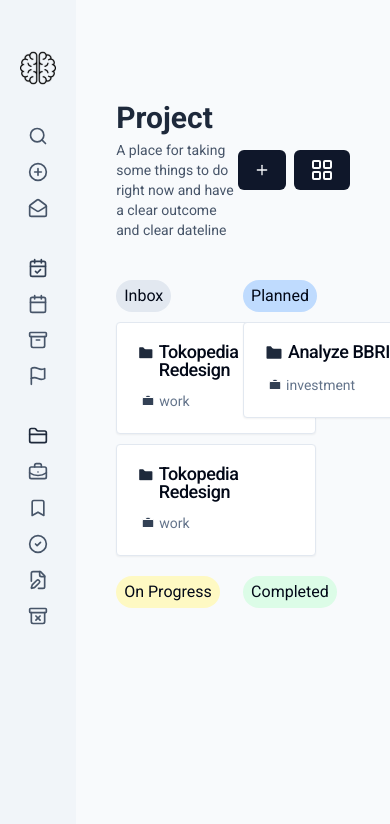
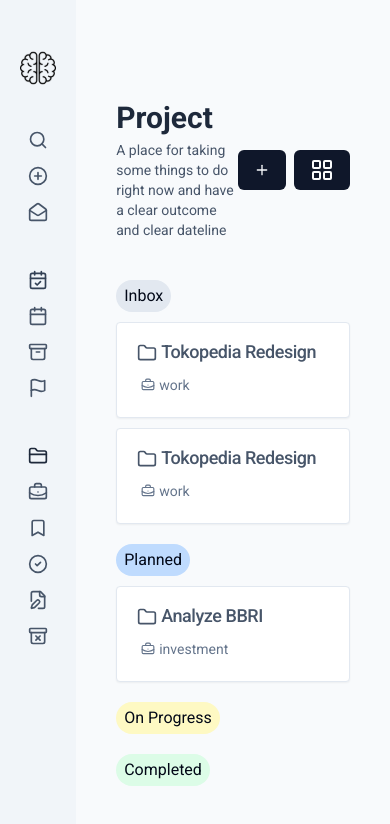
Before and after one commit to wanhasibala/second-brain, a Next.js app: page /project in a window 390 px wide. Shown: the top 824 px of the page. Built offline with nearby package versions, Linux system fonts and the light colour scheme.

Commit message:
feat- auth part 1

```diff
--- a/app/(dashboard)/(components)/Inbox.tsx
+++ b/app/(dashboard)/(components)/Inbox.tsx
@@ -8,7 +8,7 @@
 export const Inbox = () => {
   return (
     <div className="mb-10">
-      <h4 className="text-lg font-medium">INBOX</h4>
+      {/* <h4 className="text-lg font-medium">INBOX</h4> */}
       <div className=" py-5 flex flex-col gap-5">
         <div className="w-full border-b flex gap-5 border-slate-400">
           <HeaderRow name="Resources">
@@ -48,7 +48,7 @@
 
 const List = ({ title, area }: { title: string; area: string }) => {
   return (
-    <div className="flex w-full justify-between">
+    <div className="flex w-full justify-between border border-slate-200 rounded-sm p-2">
       <div className="flex gap-1 items-center">
         <Bookmark  size={18} />
         <p>{title}</p>
--- a/app/(dashboard)/(components)/leftSidebar.tsx
+++ b/app/(dashboard)/(components)/leftSidebar.tsx
@@ -39,7 +39,7 @@
           </h3>
         </Link>
         {/* TOOLS */}
-        <div className=" gap-4 flex flex-col ">
+        <div className=" gap-2 flex flex-col ">
           <TabNav name="Search" href="/">
             <Search size={20} />
           </TabNav>
@@ -51,7 +51,7 @@
           </TabNav>
         </div>
         {/* DATED */}
-        <div className=" gap-4 flex flex-col ">
+        <div className=" gap-2 flex flex-col ">
           <p className="text-xs text-slate-500 lg:block hidden">Dated</p>
           <TabNav name="Today" href="/today">
             <CalendarCheck size={20} className="text-slate-700" />
@@ -69,7 +69,7 @@
 
         {/* PARA */}
 
-        <div className=" gap-4 flex flex-col ">
+        <div className=" gap-2 flex flex-col ">
           <p className="text-xs  text-slate-500 lg:block hidden">PARA</p>
           <TabNav name="Project" href="/project">
             <FolderClosed size={20} className="text-slate-800" />
@@ -104,7 +104,7 @@
   return (
     <Link
       href={href}
-      className="flex items-center gap-2 cursor-pointer text-slate-600 text-sm font-medium "
+      className="flex items-center gap-2 px-2 py-1 cursor-pointer text-slate-600 text-sm font-medium hover:bg-slate-200 rounded-md"
     >
       <>{children}</>
       <p className="lg:block hidden">{name}</p>
--- a/app/(dashboard)/area/page.tsx
+++ b/app/(dashboard)/area/page.tsx
@@ -55,7 +55,7 @@
   return (
     <Link
       className="flex  items-center gap-1  hover:bg-slate-100 w-fit "
-      href="/"
+      href="/project"
     >
       <File size={14} className="text-slate-500" />
       <p className="text-sm  text-slate-500">{project}</p>
--- a/app/(dashboard)/layout.tsx
+++ b/app/(dashboard)/layout.tsx
@@ -2,11 +2,16 @@
 import { PropsWithChildren } from "react";
 import LeftSidebar from "./(components)/leftSidebar";
 import RightSidebar from "./(components)/rightSidebar";
+import { ResizableHandle, ResizablePanel, ResizablePanelGroup } from "@/components/ui/resizable";
 export default function Page({ children }: PropsWithChildren) {
   return (
     <>
+
       <div className="flex bg-slate-50 justify-between h-[100vh]  ">
+
+
         <LeftSidebar  />
+
         <main className="w-full xl:px-[120px] pt-[100px] flex flex-col px-10 overflow-x-auto">
           {children}
         </main>
--- a/app/(dashboard)/project/page.tsx
+++ b/app/(dashboard)/project/page.tsx
@@ -5,11 +5,7 @@
   CardHeader,
   CardTitle,
 } from "@/components/ui/card";
-import {
-  BriefcaseBusiness,
-  Folder,
-  LayoutGrid,
-} from "lucide-react";
+import { BriefcaseBusiness, Folder, LayoutGrid } from "lucide-react";
 import Link from "next/link";
 import { Header } from "../(components)/Header";
 
@@ -24,7 +20,7 @@
           <LayoutGrid />
         </Button>
       </Header>
-    <div className="w-full grid lg:grid-cols-3 grid-cols-2  gap-5">
+      <div className="w-full grid lg:grid-cols-3 sm:grid-cols-2 grid-cols-1 gap-5">
         {/* INBOX */}
         <div className="flex flex-col gap-2.5">
           <p className="bg-slate-200 px-2 py-1 w-fit rounded-full">Inbox</p>
@@ -53,12 +49,12 @@
   return (
     <Card className="min-w-[200px] rounded-sm">
       <CardHeader className="w-full">
-        <CardTitle className="flex w-full gap-1 mb-1">
-          <Folder fill="#1E293B" size={20} stroke="#fff" /> {title}
+        <CardTitle className="flex w-full gap-1 mb-1 text-slate-600">
+          <Folder  size={20}  /> {title}
         </CardTitle>
         <Link href="/area">
           <CardDescription className="flex gap-1 hover:bg-slate-50 w-fit px-1 py-0.5 rounded-md underline-offset-4 items-center">
-            <BriefcaseBusiness fill="#334155" size={14} stroke="#ffffff" />
+            <BriefcaseBusiness size={14}  />
             {area}
           </CardDescription>
         </Link>
--- a/app/(dashboard)/task/page.tsx
+++ b/app/(dashboard)/task/page.tsx
@@ -14,7 +14,7 @@
 const Page = () => {
   return (
     <>
-      <Header title="Task" description="Manage your tasks"></Header>
+      <Header title="Task" description="Manage your tasks"/>
       <div className="w-full">
         <div className=" py-5 flex flex-col gap-5">
           <div className="w-full border-b flex gap-5 border-slate-400">
--- a/app/app/(component)/Hero.tsx
+++ b/app/app/(component)/Hero.tsx
@@ -9,7 +9,7 @@
         <div className="py-[4px] px-[10px] bg-slate-700 rounded-full text-slate-100 text-sm w-fit">
           Inspired by Thiago Forte Books
         </div>
-        <h1 className="text-4xl max-w-[600px] text-center font-bold mt-[10px] text-slate-950">
+        <h1 className="text-6xl mx-[120px] max-w-[960px] text-center font-bold mt-[10px] text-slate-950">
           Empower your productivity with a digital second brain
         </h1>
         <p className="my-[40px] max-w-[600px] text-xl font-normal text-center">
--- /dev/null
+++ b/components/ui/resizable.tsx
@@ -0,0 +1,45 @@
+"use client"
+
+import { GripVertical } from "lucide-react"
+import * as ResizablePrimitive from "react-resizable-panels"
+
+import { cn } from "@/lib/utils"
+
+const ResizablePanelGroup = ({
+  className,
+  ...props
+}: React.ComponentProps<typeof ResizablePrimitive.PanelGroup>) => (
+  <ResizablePrimitive.PanelGroup
+    className={cn(
+      "flex h-full w-full data-[panel-group-direction=vertical]:flex-col",
+      className
+    )}
+    {...props}
+  />
+)
+
+const ResizablePanel = ResizablePrimitive.Panel
+
+const ResizableHandle = ({
+  withHandle,
+  className,
+  ...props
+}: React.ComponentProps<typeof ResizablePrimitive.PanelResizeHandle> & {
+  withHandle?: boolean
+}) => (
+  <ResizablePrimitive.PanelResizeHandle
+    className={cn(
+      "relative flex w-px items-center justify-center bg-border after:absolute after:inset-y-0 after:left-1/2 after:w-1 after:-translate-x-1/2 focus-visible:outline-none focus-visible:ring-1 focus-visible:ring-ring focus-visible:ring-offset-1 data-[panel-group-direction=vertical]:h-px data-[panel-group-direction=vertical]:w-full data-[panel-group-direction=vertical]:after:left-0 data-[panel-group-direction=vertical]:after:h-1 data-[panel-group-direction=vertical]:after:w-full data-[panel-group-direction=vertical]:after:-translate-y-1/2 data-[panel-group-direction=vertical]:after:translate-x-0 [&[data-panel-group-direction=vertical]>div]:rotate-90",
+      className
+    )}
+    {...props}
+  >
+    {withHandle && (
+      <div className="z-10 flex h-4 w-3 items-center justify-center rounded-sm border bg-border">
+        <GripVertical className="h-2.5 w-2.5" />
+      </div>
+    )}
+  </ResizablePrimitive.PanelResizeHandle>
+)
+
+export { ResizablePanelGroup, ResizablePanel, ResizableHandle }
--- a/package.json
+++ b/package.json
@@ -34,6 +34,7 @@
     "react-day-picker": "^8.10.0",
     "react-dom": "^18",
     "react-hook-form": "^7.51.1",
+    "react-resizable-panels": "^2.0.18",
     "tailwind-merge": "^2.2.2",
     "tailwindcss-animate": "^1.0.7",
     "yarn": "^1.22.22",
```
Also changed, not shown: 1 other file (tests, documents, lock files or other folders).
